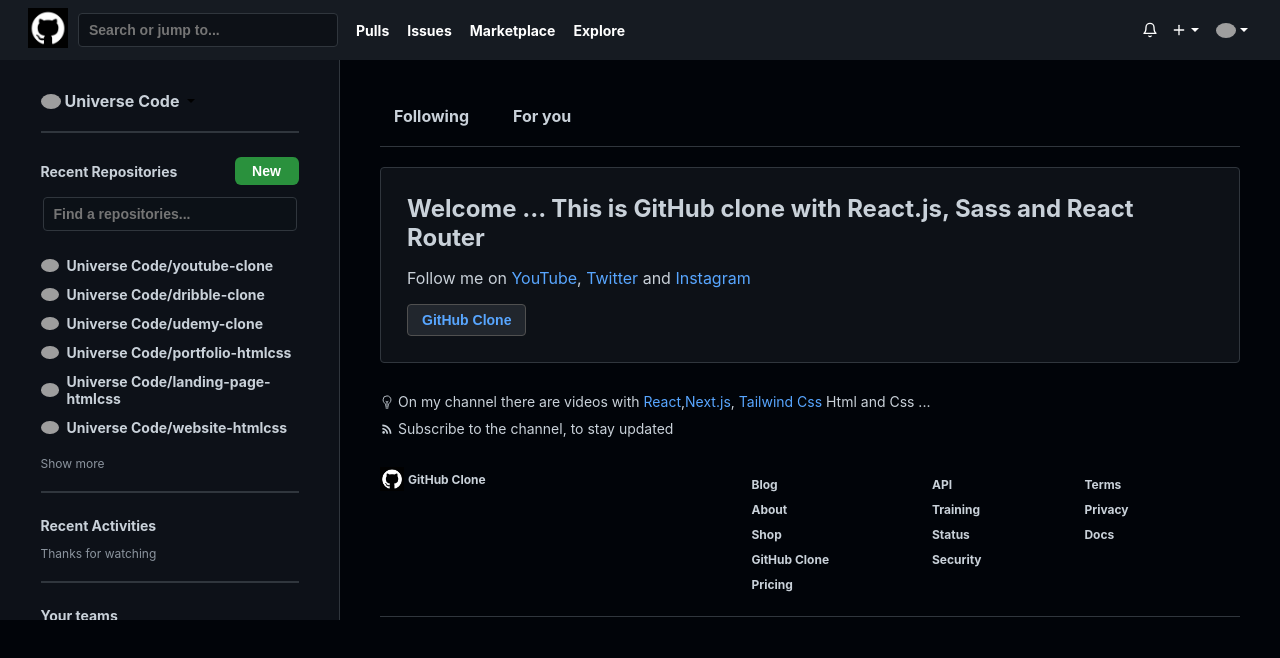
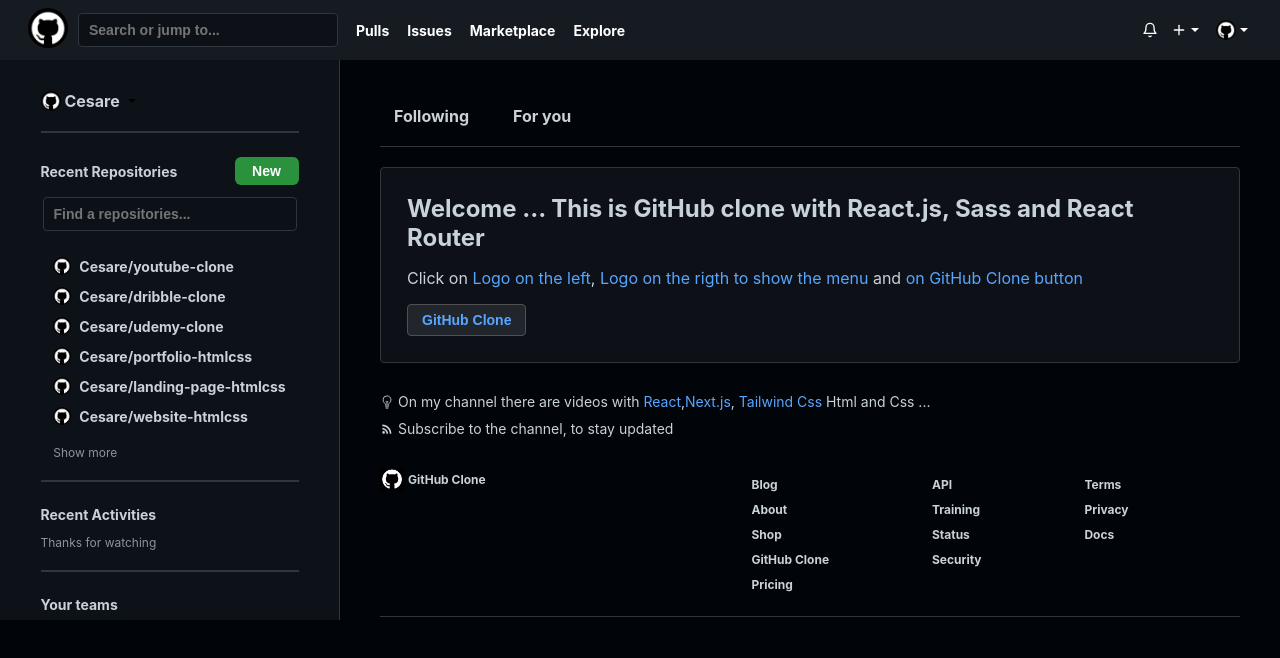
Before and after one commit to Cesare10-dev/github-clone-rt, a React (Create React App) app: page / in a window 1280 px wide. Shown: the top 658 px of the page. Built offline with nearby package versions, Linux system fonts and the light colour scheme; grey boxes are pictures that could not be loaded.

Commit message:
changed img

```diff
--- a/src/components/Left.jsx
+++ b/src/components/Left.jsx
@@ -5,17 +5,14 @@
   return (
     <div className="left">
       <div className="image">
-        <img
-          src="https://yt3.ggpht.com/i4-Gj-EG0gxvgRjxD5SUxHuTZ8Ogknxw7YfXJ-hCPDPALP5lrTTO7wDEXIeRkik-LIV_DOBI=s88-c-k-c0x00ffffff-no-rj-mo"
-          alt=""
-        />
+        <img src="img2" alt="" />
         <div className="emoticonBox">
           <MdInsertEmoticon className="emoticon" />
         </div>
       </div>
 
       <div className="leftDetails">
-        <h2>Universe Code</h2>
+        <h2>Cesare</h2>
         <button>Edit profile</button>
       </div>
     </div>
--- a/src/components/MainLeft.jsx
+++ b/src/components/MainLeft.jsx
@@ -2,17 +2,15 @@
 import { IoMdArrowDropdown } from "react-icons/io";
 import { Link } from "react-router-dom";
 import lists from "../lists.json";
+import img2 from "../img/img1.jpeg";
 
 function MainLeft() {
   return (
     <div className="mainLeftContainer">
       <div className="mainLeft">
         <div className="mainLeftName">
-          <img
-            src="https://yt3.ggpht.com/i4-Gj-EG0gxvgRjxD5SUxHuTZ8Ogknxw7YfXJ-hCPDPALP5lrTTO7wDEXIeRkik-LIV_DOBI=s88-c-k-c0x00ffffff-no-rj-mo"
-            alt=""
-          />
-          <h2>Universe Code</h2>
+          <img src={img2} alt="" />
+          <h2>Cesare</h2>
           <IoMdArrowDropdown />
         </div>
 
@@ -33,10 +31,7 @@
         <div className="mainLeftLists">
           {lists.map((item, idx) => (
             <div className="item" key={idx}>
-              <img
-                src="https://yt3.ggpht.com/i4-Gj-EG0gxvgRjxD5SUxHuTZ8Ogknxw7YfXJ-hCPDPALP5lrTTO7wDEXIeRkik-LIV_DOBI=s88-c-k-c0x00ffffff-no-rj-mo"
-                alt=""
-              />
+              <img src={img2} alt="" />
               <div>
                 <h2>{`${item.name}/${item.repo}`}</h2>
               </div>
--- a/src/components/MainRight.jsx
+++ b/src/components/MainRight.jsx
@@ -2,7 +2,7 @@
 import { IoBulbOutline } from "react-icons/io5";
 import { MdRssFeed } from "react-icons/md";
 import { Link } from "react-router-dom";
-import img1 from "../img/img1.jpeg";
+import img2 from "../img/img1.jpeg";
 
 function MainRight() {
   return (
@@ -22,8 +22,9 @@
             Router
           </h2>
           <p>
-            Follow me on <span>YouTube</span>, <span>Twitter</span> and{" "}
-            <span>Instagram</span>
+            Click on <span>Logo on the left</span>,{" "}
+            <span>Logo on the rigth to show the menu</span> and{" "}
+            <span>on GitHub Clone button</span>
           </p>
 
           <button className="btn">
@@ -48,7 +49,7 @@
         {/* Footer */}
         <div className="footer">
           <div className="footerFirst">
-            <img src={img1} alt="" />
+            <img src={img2} alt="" />
             <h4>GitHub Clone</h4>
           </div>
           <div className="footerSecond">
--- a/src/components/Menu.jsx
+++ b/src/components/Menu.jsx
@@ -7,7 +7,7 @@
       <div className="menuContainer">
         <p>
           Signed in as <br />
-          Universe Code
+          Cesare
         </p>
 
         <div className="lineThree" />
--- a/src/components/Navbar.jsx
+++ b/src/components/Navbar.jsx
@@ -1,5 +1,5 @@
 import React, { useState } from "react";
-import img1 from "../img/img1.jpeg";
+import img2 from "../img/img1.jpeg";
 import { FiBell, FiPlus } from "react-icons/fi";
 import { IoMdArrowDropdown } from "react-icons/io";
 import Menu from "./Menu";
@@ -13,7 +13,7 @@
       {/* Left */}
       <div className="navLeft">
         <Link to="/">
-          <img src={img1} alt="" />
+          <img src={img2} alt="" />
         </Link>
 
         <div>
@@ -36,10 +36,7 @@
           <IoMdArrowDropdown />
         </div>
         <div className="navRightIcons" onClick={() => setShowMenu(!showMenu)}>
-          <img
-            src="https://yt3.ggpht.com/i4-Gj-EG0gxvgRjxD5SUxHuTZ8Ogknxw7YfXJ-hCPDPALP5lrTTO7wDEXIeRkik-LIV_DOBI=s88-c-k-c0x00ffffff-no-rj-mo"
-            alt=""
-          />
+          <img src={img2} alt="" />
           <IoMdArrowDropdown />
         </div>
       </div>
--- a/src/components/Overview.jsx
+++ b/src/components/Overview.jsx
@@ -1,12 +1,11 @@
-import React from "react";
 import lists from "../lists.json";
 
 function Overview() {
   return (
     <div className="overview">
       <div className="overviewDescription">
-        <p>Universe Code / README.md</p>
-        <h1>Hi I'm Cesare, Universe Code</h1>
+        <p>Cesare / README.md</p>
+        <h1>Hi I'm Cesare</h1>
         <div className="line" />
         <h2>A React Developer</h2>
         <p>
--- a/src/lists.json
+++ b/src/lists.json
@@ -1,36 +1,36 @@
 [
   {
-    "name": "Universe Code",
+    "name": "Cesare",
     "repo": "youtube-clone",
     "status": "Public",
     "stack": "Next.js - Tailwind"
   },
   {
-    "name": "Universe Code",
+    "name": "Cesare",
     "repo": "dribble-clone",
     "status": "Public",
     "stack": "React.js - Tailwind"
   },
   {
-    "name": "Universe Code",
+    "name": "Cesare",
     "repo": "udemy-clone",
     "status": "Public",
     "stack": "React.js - Tailwind"
   },
   {
-    "name": "Universe Code",
+    "name": "Cesare",
     "repo": "portfolio-htmlcss",
     "status": "Public",
     "stack": "Html - Css"
   },
   {
-    "name": "Universe Code",
+    "name": "Cesare",
     "repo": "landing-page-htmlcss",
     "status": "Public",
     "stack": "Html - Css"
   },
   {
-    "name": "Universe Code",
+    "name": "Cesare",
     "repo": "website-htmlcss",
     "status": "Public",
     "stack": "Html - Css"
--- a/src/styles/_navbar.scss
+++ b/src/styles/_navbar.scss
@@ -19,6 +19,7 @@
     img {
       width: 40px;
       object-fit: contain;
+      border-radius: 50%;
     }
 
     input {
```
